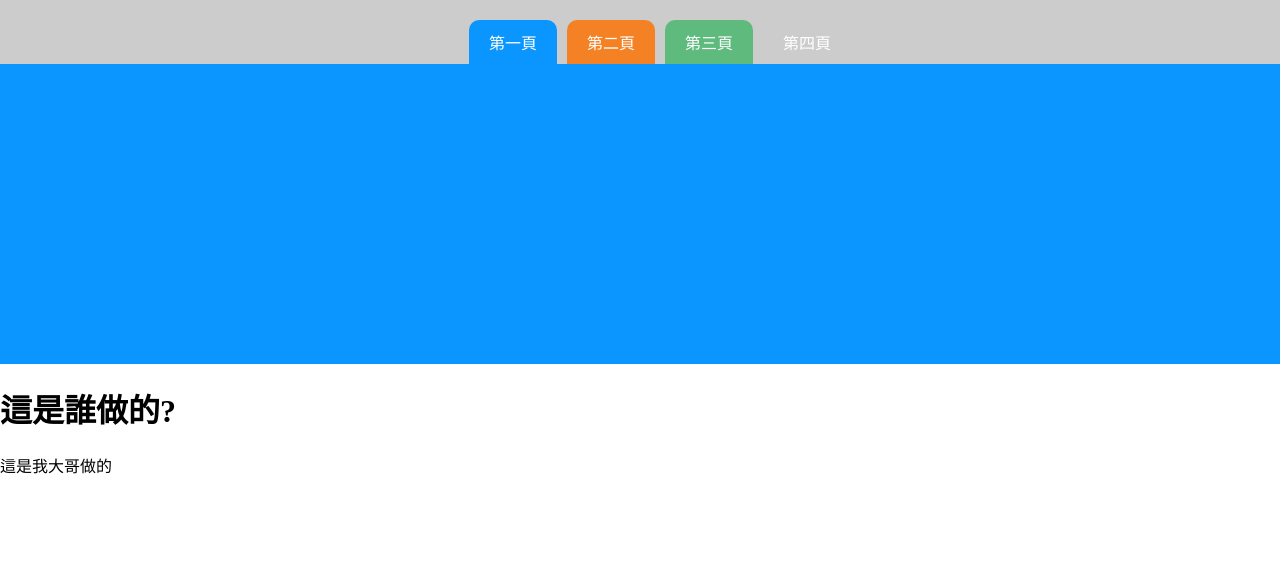
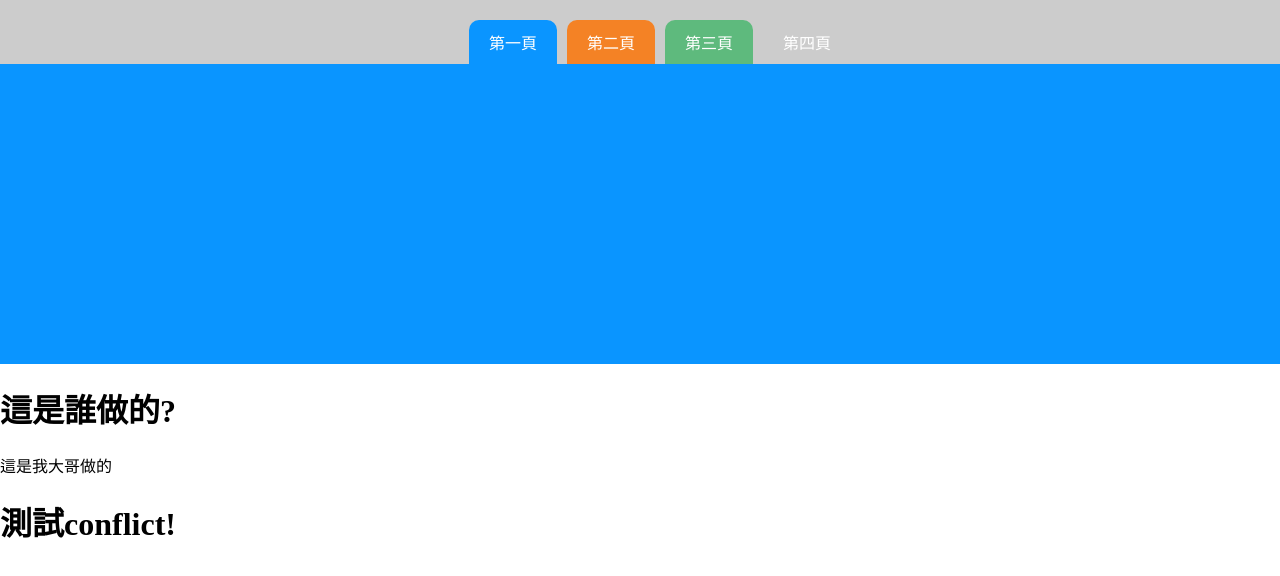
Before and after one commit to sw355498/TGD_104_g2, a plain HTML site: page tag.html in a window 1280 px wide. Drawn offline with Linux system fonts and the light colour scheme.

Commit message:
no message

```diff
--- a/tag.html
+++ b/tag.html
@@ -86,5 +86,7 @@
     <h1>這是誰做的?</h1>
 
     <p>這是我大哥做的</p>
+
+    <h1>測試conflict!</h1>
 </body>
 </html>
```
